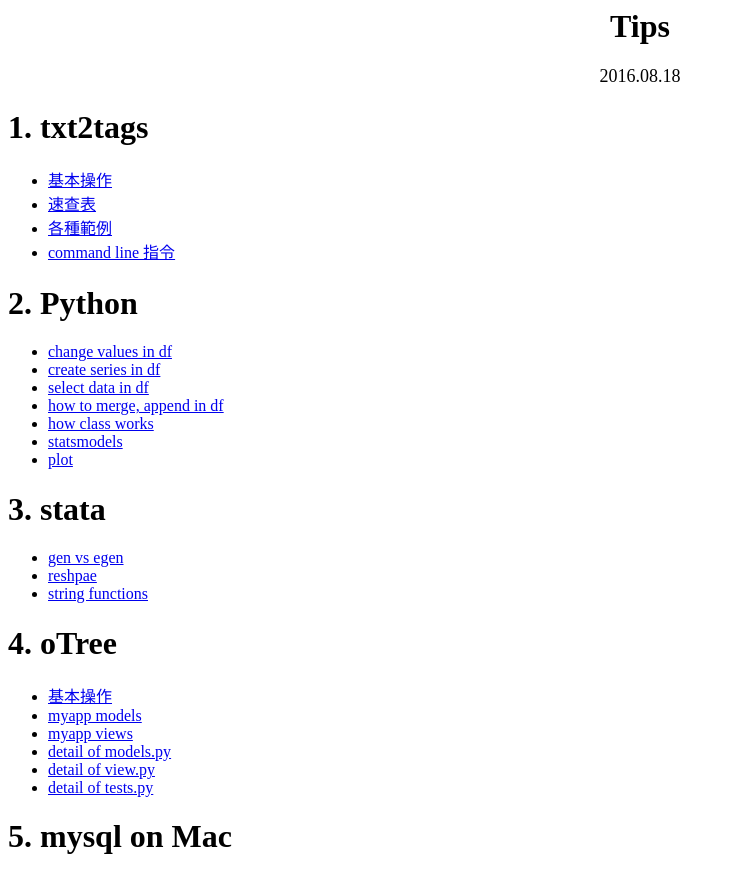
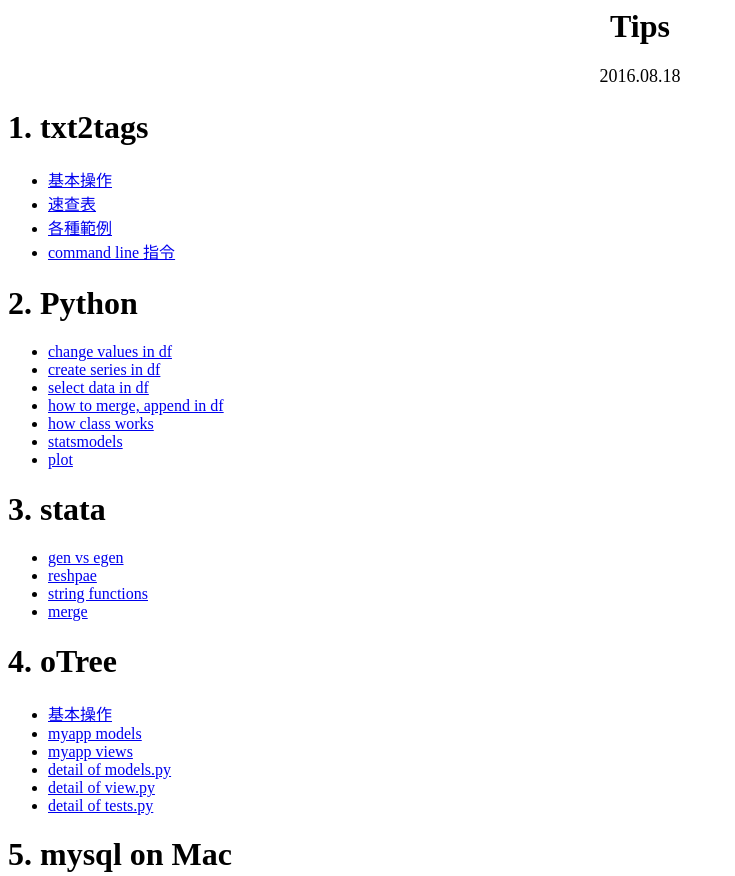
Before and after one commit to Crozierme/tips, a plain HTML site: page main.html in a window 1280 px wide. Shown: the top 876 px of the page, without its empty margins (0-735 px from the left). Drawn offline with Linux system fonts and the light colour scheme.

Commit message:
Update main.html

```diff
--- a/main.html
+++ b/main.html
@@ -38,6 +38,7 @@
 <LI><A HREF="https://crozierme.github.io/tips/gen_egen.html">gen vs egen</A>
 <LI><A HREF="https://crozierme.github.io/tips/reshape.html">reshpae</A>
 <LI><A HREF="https://crozierme.github.io/tips/stata_string.html">string functions</A>
+<LI><A HREF="https://crozierme.github.io/tips/stata_merge.html">merge</A>
 </UL>
 
 <H1>4. oTree</H1>
```
